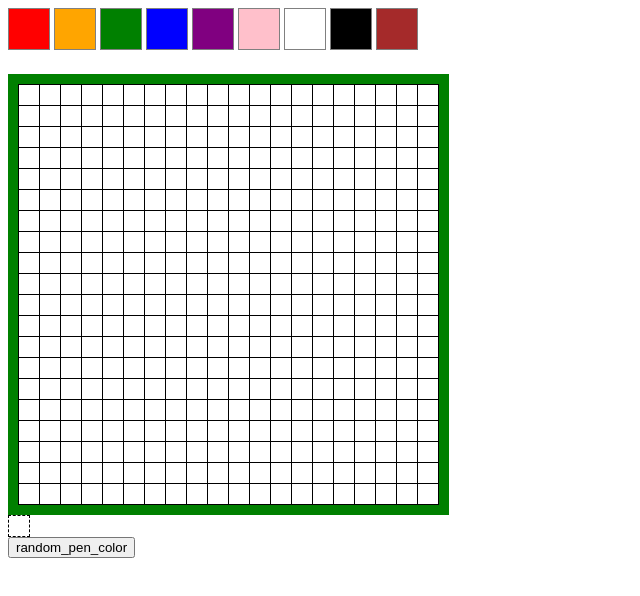
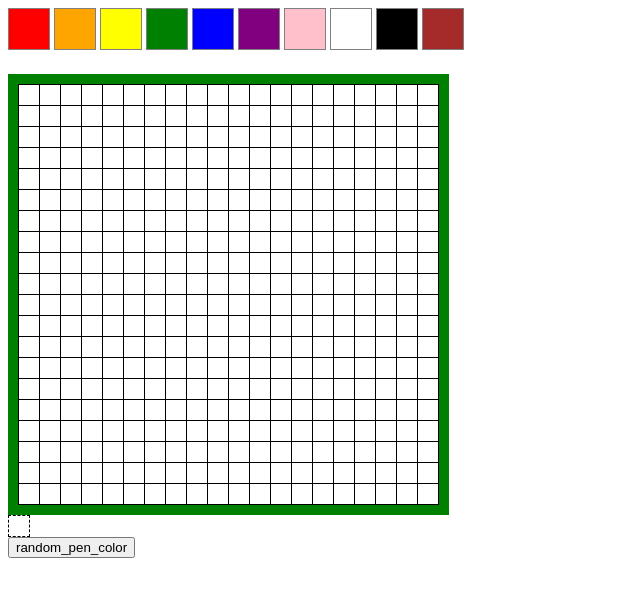
Before and after one commit to Kevinufo/Pixel-Editor, a plain HTML site: page index.html in a window 1280 px wide. Shown: the whole page, without its empty margins (0-640 px from the left). Drawn offline with nearby package versions, Linux system fonts and the light colour scheme.

Commit message:
Re-added Yellow

```diff
--- a/index.html
+++ b/index.html
@@ -12,8 +12,8 @@
     </div>
     <div class="pen" style="background-color:orange" onclick="setcolor('orange')">
     </div>
-    <!-- <div class="pen" style="background-color:yellow" onclick="setcolor('yellow')">
-    </div> -->
+    <div class="pen" style="background-color:yellow" onclick="setcolor('yellow')">
+    </div>
     <div class="pen" style="background-color:green" onclick="setcolor('green')">
     </div>
     <div class="pen" style="background-color:blue" onclick="setcolor('blue')">
```
